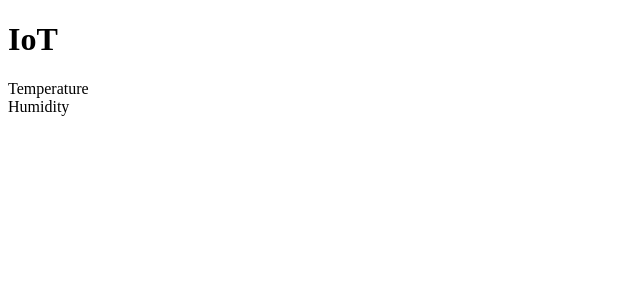
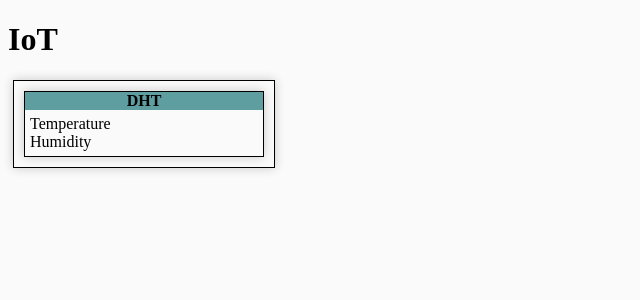
Before and after one commit to marians20/raspberrypi-python-iot, a Python web app: template templates/index.html in a window 1280 px wide. Shown: the top 300 px of the page, without its empty margins (0-640 px from the left). Run offline with Jinja, Linux system fonts and the light colour scheme; the template is opened without the code that fills it, so the values that code supplies are empty.

Commit message:
Frontend small improvments.

```diff
--- /dev/null
+++ b/static/style.css
@@ -0,0 +1,26 @@
+html, body {
+    min-height: 100%;
+    background-color: #fafafa;
+}
+
+.container {
+    width: 250px;
+    padding: 5px;
+}
+
+.container, .card {
+    border: 1px solid black;
+    margin: 5px;
+    box-shadow: 0 0 10px rgba(0, 0, 0,0.2);
+}
+
+
+.card_header {
+    text-align: center;
+    background-color: cadetblue;
+    font-weight: 700;
+}
+
+.card_body {
+    padding: 5px;
+}
--- a/templates/index.html
+++ b/templates/index.html
@@ -1,16 +1,20 @@
 <!DOCTYPE html>
 <html lang="en">
   <head>
-    <meta charset="UTF-8">
-    <meta name="viewport" content="width=device-width, initial-scale=1.0">
-    <title>Document</title>
+    <meta charset="UTF-8" />
+    <meta name="viewport" content="width=device-width, initial-scale=1.0" />
+    <link rel="stylesheet" type="text/css" href="static/style.css" />
+    <title>IoT</title>
   </head>
   <body>
     <h1>IoT</h1>
-    <div clas="container">
+    <div class="container">
       <div class="card">
+        <div class="card_header">DHT</div>
+        <div class="card_body">
           <div id="temperature">Temperature</div>
           <div id="humidity">Humidity</div>
+        </div>
       </div>
     </div>
   </body>
```
Lines whose indentation alone changed are shown as unchanged.
